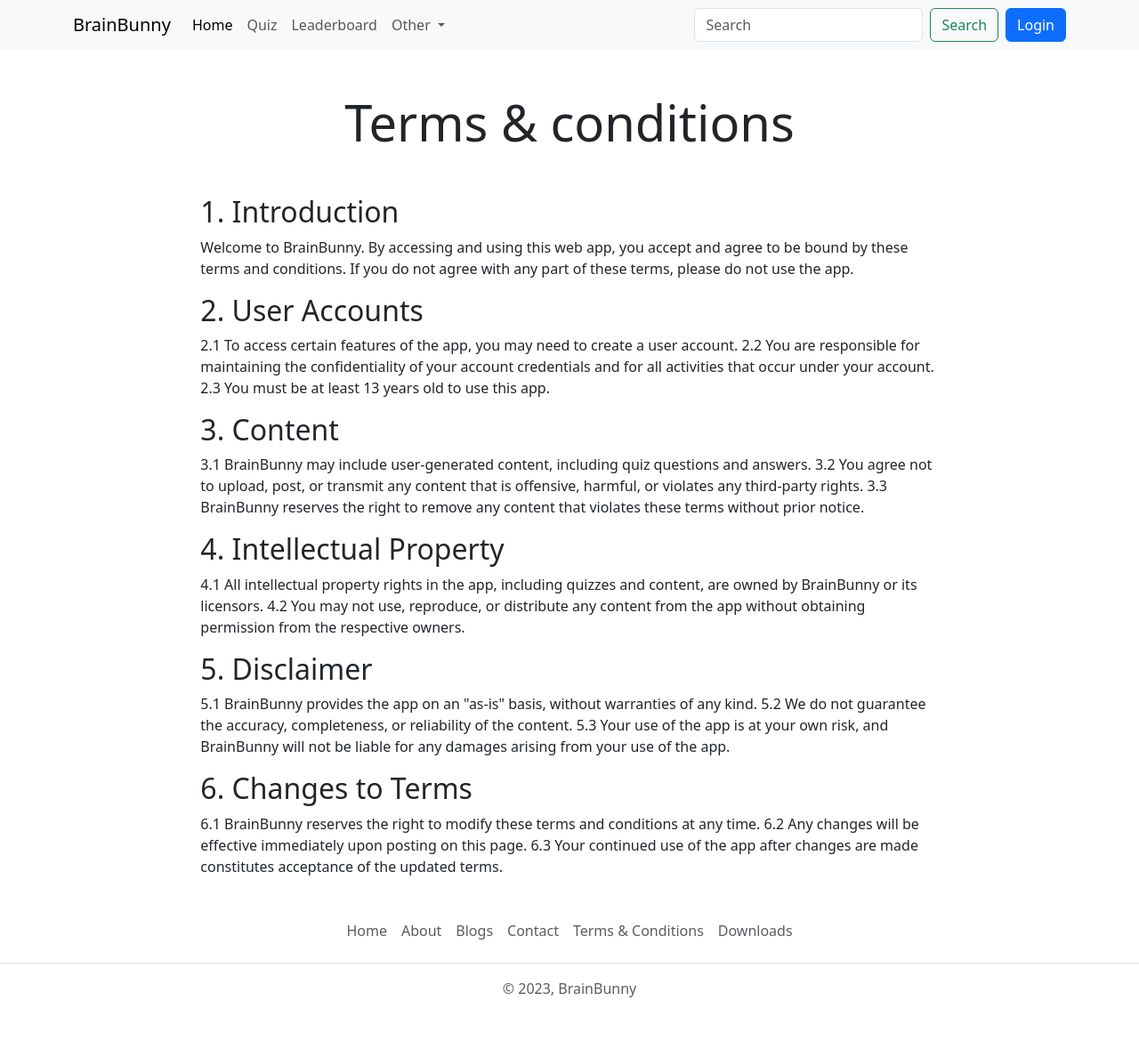
After one commit to rsk-2002/brainbunny-backend-django, a Django app: page /terms_and_conditions in a window 1280 px wide. The commit adds this page. Shown: the whole page at 89% size. Run offline with Django 4.2, Linux system fonts and the light colour scheme; parts of the project's set-up code (start-up, migrations or seed data) failed here and were passed over.

Commit message:
part 7 done (dashboard and other pages)

```diff
--- a/base/urls.py
+++ b/base/urls.py
@@ -4,4 +4,11 @@ from . import views
 urlpatterns = [
     path('', views.home, name='home'),
     path('leaderboard', views.leaderboard_view, name='leaderboard'),
+    path('dashboard', views.dashboard_view, name='dashboard'),
+    path('about', views.about_view, name='about'),
+    path('blogs', views.blogs_view, name='blogs'),
+    path('blogs/<str:blog_id>', views.blog_view, name='blog'),
+    path('contact', views.contact_view, name='contact'),
+    path('terms_and_conditions', views.terms_conditions_view, name='terms_conditions'),
+    path('downloads', views.downloads_view, name='downloads'),
 ]
--- a/base/views.py
+++ b/base/views.py
@@ -1,8 +1,10 @@
 from django.shortcuts import render, HttpResponse
 from django.contrib.auth.models import User
 from account.models import Profile
-from quiz.models import UserRank
-from django.contrib.auth.decorators import login_required
+from quiz.models import UserRank, Quiz, QuizSubmission, Question
+from django.contrib.auth.decorators import login_required, user_passes_test
+import datetime
+import math
 
 # Create your views here.
 def home(request):
@@ -30,3 +32,118 @@ def leaderboard_view(request):
 
     context = {"leaderboard_users": leaderboard_users, "user_profile": user_profile}
     return render(request, "leaderboard.html", context)
+
+
+def is_superuser(user):
+    return user.is_superuser
+
+@user_passes_test(is_superuser)
+@login_required(login_url='login')
+def dashboard_view(request):
+
+    user_object = User.objects.get(username=request.user)
+    user_profile = Profile.objects.get(user=user_object)
+
+
+    # Total Number
+    total_users = User.objects.all().count()
+    total_quizzes = Quiz.objects.all().count()
+    total_quiz_submit = QuizSubmission.objects.all().count()
+    total_questions = Question.objects.all().count()
+
+    # today_numbers
+    today_users = User.objects.filter(date_joined__date=datetime.date.today()).count()
+    today_quizzes_objs = Quiz.objects.filter(created_at__date=datetime.date.today())
+    today_quizzes = Quiz.objects.filter(created_at__date=datetime.date.today()).count()
+    today_quiz_submit = QuizSubmission.objects.filter(submitted_at__date=datetime.date.today()).count()
+    today_questions = 0
+    for quiz in today_quizzes_objs:
+        today_questions += quiz.question_set.count()
+
+    # Gain %
+    gain_users = gain_percentage(total_users, today_users)
+    gain_quizzes = gain_percentage(total_quizzes, today_quizzes)
+    gain_quiz_submit = gain_percentage(total_quiz_submit, today_quiz_submit)
+    gain_questions = gain_percentage(total_questions, today_questions)
+
+    context = {"user_profile": user_profile,
+               "total_users": total_users,
+               "total_quizzes": total_quizzes,
+               "total_quiz_submit": total_quiz_submit,
+               "total_questions": total_questions,
+               "today_users":today_users,
+               "today_quizzes":today_quizzes,
+               "today_quiz_submit":today_quiz_submit,
+               "today_questions":today_questions,
+               "gain_users": gain_users,
+               "gain_quizzes": gain_quizzes,
+               "gain_quiz_submit": gain_quiz_submit,
+               "gain_questions": gain_questions,
+               }
+    return render(request, "dashboard.html", context)
+
+def gain_percentage(total, today):
+    if total > 0 and today > 0:
+        gain = math.floor((today *100)/total)
+        return gain
+
+def about_view(request):
+
+    if request.user.is_authenticated:
+        # request user
+        user_object = User.objects.get(username=request.user)
+        user_profile = Profile.objects.get(user=user_object)
+        context = {"user_profile": user_profile}
+    else:
+        context = {}
+    return render(request, "about.html", context)
+
+def blogs_view(request):
+
+    if request.user.is_authenticated:
+        # request user
+        user_object = User.objects.get(username=request.user)
+        user_profile = Profile.objects.get(user=user_object)
+        context = {"user_profile": user_profile}
+    else:
+        context = {}
+    return render(request, "blogs.html", context)
+
+@login_required(login_url='login')
+def blog_view(request, blog_id):
+
+    user_object = User.objects.get(username=request.user)
+    user_profile = Profile.objects.get(user=user_object)
+
+    context = {"user_profile": user_profile}
+    return render(request, "blog.html", context)
+
+@login_required(login_url='login')
+def contact_view(request):
+
+    user_object = User.objects.get(username=request.user)
+    user_profile = Profile.objects.get(user=user_object)
+
+    context = {"user_profile": user_profile}
+    return render(request, "contact.html", context)
+
+
+def terms_conditions_view(request):
+
+    if request.user.is_authenticated:
+        # request user
+        user_object = User.objects.get(username=request.user)
+        user_profile = Profile.objects.get(user=user_object)
+        context = {"user_profile": user_profile}
+    else:
+        context = {}
+    return render(request, "terms-conditions.html", context)
+
+@login_required(login_url='login')
+def downloads_view(request):
+
+    user_object = User.objects.get(username=request.user)
+    user_profile = Profile.objects.get(user=user_object)
+
+    context = {"user_profile": user_profile}
+    return render(request, "downloads.html", context)
--- a/brainbunny/settings.py
+++ b/brainbunny/settings.py
@@ -25,7 +25,7 @@ SECRET_KEY = 'django-insecure-v-yhjf^t^w@iv8z+nn40th#afbl0duwa#-==dp(^__+4!-1mx_
 # SECURITY WARNING: don't run with debug turned on in production!
 DEBUG = True
 
-ALLOWED_HOSTS = []
+ALLOWED_HOSTS = ["127.0.0.1", "localhost"]
 
 
 # Application definition
--- a/templates/components/footer.html
+++ b/templates/components/footer.html
@@ -1,11 +1,11 @@
 <footer class="py-3 my-4">
     <ul class="nav justify-content-center border-bottom pb-3 mb-3">
         <li class="nav-item"><a href="{% url 'home' %}" class="nav-link px-2 text-body-secondary">Home</a></li>
-        <li class="nav-item"><a href="#" class="nav-link px-2 text-body-secondary">Features</a></li>
-        <li class="nav-item"><a href="#" class="nav-link px-2 text-body-secondary">Contact</a></li>
-        <li class="nav-item"><a href="#" class="nav-link px-2 text-body-secondary">FAQs</a></li>
-        <li class="nav-item"><a href="#" class="nav-link px-2 text-body-secondary">About</a></li>
-        <li class="nav-item"><a href="#" class="nav-link px-2 text-body-secondary">Feedback</a></li>
+        <li class="nav-item"><a href="{% url 'about' %}" class="nav-link px-2 text-body-secondary">About</a></li>
+        <li class="nav-item"><a href="{% url 'blogs' %}" class="nav-link px-2 text-body-secondary">Blogs</a></li>
+        <li class="nav-item"><a href="{% url 'contact' %}" class="nav-link px-2 text-body-secondary">Contact</a></li>
+        <li class="nav-item"><a href="{% url 'terms_conditions' %}" class="nav-link px-2 text-body-secondary">Terms & Conditions</a></li>
+        <li class="nav-item"><a href="{% url 'downloads' %}" class="nav-link px-2 text-body-secondary">Downloads</a></li>
     </ul>
     <p class="text-center text-body-secondary">© 2023, BrainBunny</p>
 </footer>
--- a/templates/components/navbar.html
+++ b/templates/components/navbar.html
@@ -2,6 +2,9 @@
     <div class="btn-group" role="group" aria-label="Basic outlined example">
         <a href="{% url 'home' %}" class="btn btn-outline-primary"><i class="bi bi-house-door"></i></a>
         <a href="{% url 'all_quiz' %}" class="btn btn-outline-primary">Quiz</a>
+        {% if request.user.is_superuser %}
+        <a href="{% url 'dashboard' %}" class="btn btn-outline-primary text-success">Dashboard</a>
+        {% endif %}
         <a href="{% url 'leaderboard' %}" class="btn btn-outline-primary">Leaderboard</a>
         {% if request.user.is_authenticated %}
         <a href="{% url 'profile' request.user.username %}" class="btn btn-outline-primary">
@@ -29,6 +32,11 @@
                 <li class="nav-item">
                     <a class="nav-link" href="{% url 'all_quiz' %}">Quiz</a>
                 </li>
+                {% if request.user.is_superuser %}
+                <li class="nav-item">
+                    <a class="nav-link text-success" href="{% url 'dashboard' %}">Dashboard</a>
+                </li>
+                {% endif %}
                 <li class="nav-item">
                     <a class="nav-link" href="{% url 'leaderboard' %}">Leaderboard</a>
                 </li>
@@ -38,12 +46,12 @@
                         Other
                     </a>
                     <ul class="dropdown-menu">
-                        <li><a class="dropdown-item" href="#">Blog</a></li>
-                        <li><a class="dropdown-item" href="#">About</a></li>
+                        <li><a class="dropdown-item" href="{% url 'blogs' %}">Blogs</a></li>
+                        <li><a class="dropdown-item" href="{% url 'about' %}">About</a></li>
                         <li>
                             <hr class="dropdown-divider">
                         </li>
-                        <li><a class="dropdown-item" href="#">Downloads</a></li>
+                        <li><a class="dropdown-item" href="{% url 'downloads' %}">Downloads</a></li>
                     </ul>
                 </li>
             </ul>
--- a/templates/profile.html
+++ b/templates/profile.html
@@ -24,6 +24,9 @@
                     <p class="fs-5"><i class="bi bi-gender-ambiguous"></i> {{user_profile2.gender|default:'Gender Not Available'}}</p>
                     <p class="fs-5"><i class="bi bi-geo-alt-fill"></i> {{user_profile2.location|default:'Location Not Available'}}</p>
                     <p class="fs-5"><i class="bi bi-file-person"></i> {{user_profile2.bio|default:'Bio Not Available'}}</p>
+                    {% if request.user.is_superuser %}
+                    <p class="fs-5"><i class="bi bi-envelope-at"></i> <a href="mailto:{{user_profile2.user.email}}"> {{user_profile2.user.email|default:'Email Not Available'}}</a></p>
+                    {% endif %}
                 </div>
             </div>
         </div>
--- a/templates/register.html
+++ b/templates/register.html
@@ -39,7 +39,7 @@
           </div>
           <div class="mb-3 form-check">
             <input type="checkbox" class="form-check-input" id="exampleCheck1" required>
-            <label class="form-check-label" for="exampleCheck1">Terms and Conditions</label>
+            <label class="form-check-label" for="exampleCheck1"><a href="{% url 'terms_conditions' %}">Terms and Conditions</a></label>
           </div>
           <button type="submit" class="btn btn-primary">Register</button>
           <p class="my-4">Already a member? <b><a href="{% url 'login' %}">Login</a></b></p>
--- /dev/null
+++ b/templates/terms-conditions.html
@@ -0,0 +1,60 @@
+{% extends 'index.html' %}
+
+{% block title %}Terms & Conditions - BrainBunny{% endblock title %}
+
+{% block content %}
+
+<h1 class="display-4 text-center my-5">Terms & conditions</h1>
+
+
+<main>
+    <div class="container col-md-8 col-sm-12">
+        <h2>1. Introduction</h2>
+        <p>
+            Welcome to BrainBunny. By accessing and using this web app, you accept and agree to be bound by these
+            terms and conditions.
+            If you do not agree with any part of these terms, please do not use the app.
+        </p>
+
+        <h2>2. User Accounts</h2>
+        <p>
+            2.1 To access certain features of the app, you may need to create a user account.
+            2.2 You are responsible for maintaining the confidentiality of your account credentials and for all
+            activities that occur under your account.
+            2.3 You must be at least 13 years old to use this app.
+        </p>
+
+        <h2>3. Content</h2>
+        <p>
+            3.1 BrainBunny may include user-generated content, including quiz questions and answers.
+            3.2 You agree not to upload, post, or transmit any content that is offensive, harmful, or violates any
+            third-party rights.
+            3.3 BrainBunny reserves the right to remove any content that violates these terms without prior notice.
+        </p>
+
+        <h2>4. Intellectual Property</h2>
+        <p>
+            4.1 All intellectual property rights in the app, including quizzes and content, are owned by BrainBunny
+            or its licensors.
+            4.2 You may not use, reproduce, or distribute any content from the app without obtaining permission from
+            the respective owners.
+        </p>
+
+        <h2>5. Disclaimer</h2>
+        <p>
+            5.1 BrainBunny provides the app on an "as-is" basis, without warranties of any kind.
+            5.2 We do not guarantee the accuracy, completeness, or reliability of the content.
+            5.3 Your use of the app is at your own risk, and BrainBunny will not be liable for any damages arising
+            from your use of the app.
+        </p>
+
+        <h2>6. Changes to Terms</h2>
+        <p>
+            6.1 BrainBunny reserves the right to modify these terms and conditions at any time.
+            6.2 Any changes will be effective immediately upon posting on this page.
+            6.3 Your continued use of the app after changes are made constitutes acceptance of the updated terms.
+        </p>
+    </div>
+</main>
+
+{% endblock content %}
```
Also changed, not shown: templates/about.html (added, +34 -0 lines), templates/blog.html (added, +51 -0 lines), templates/blogs.html (added, +43 -0 lines), templates/contact.html (added, +35 -0 lines), templates/dashboard.html (added, +92 -0 lines), templates/downloads.html (added, +33 -0 lines).
